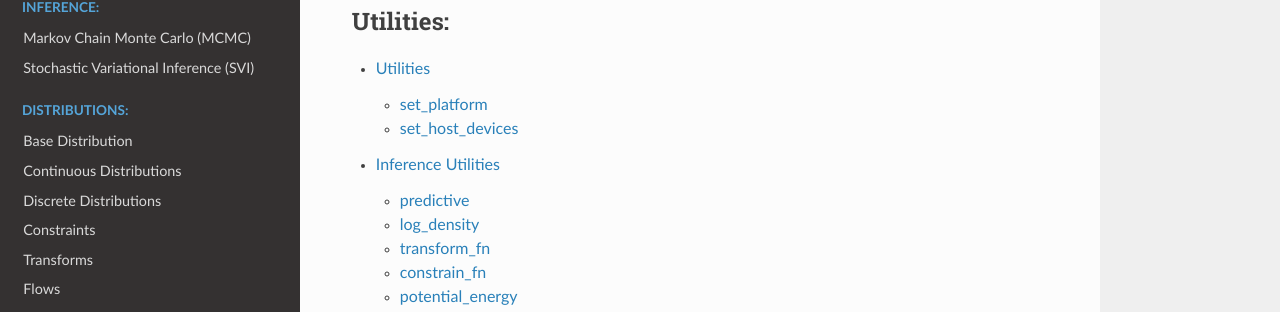
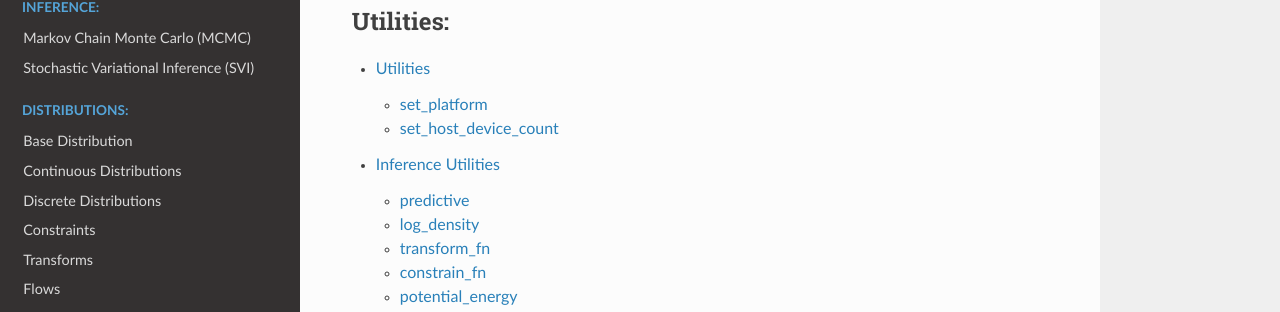
Before and after one commit to pyro-ppl/numpyro, a Sphinx documentation site: the page built from docs/source/index.rst, in a window 1280 px wide and 900 px high, scrolled down 3348 px. Shown: the part 139-451 px from the top of the window. Built offline with Sphinx 7.4.7 and the Read the Docs theme 2.0.0, drawn with Linux system fonts in a browser that asks for light colours.

Commit message:
run isort and fix legacy doc

```diff
--- a/docs/source/utilities.rst
+++ b/docs/source/utilities.rst
@@ -7,9 +7,9 @@ set_platform
 ------------
 .. autofunction:: numpyro.util.set_platform
 
-set_host_devices
-----------------
-.. autofunction:: numpyro.util.set_host_devices
+set_host_device_count
+---------------------
+.. autofunction:: numpyro.util.set_host_device_count
 
 Inference Utilities
 ===================
--- a/numpyro/__init__.py
+++ b/numpyro/__init__.py
@@ -1,5 +1,5 @@
+from numpyro import compat, diagnostics, distributions, handlers, infer, infer_util
 import numpyro.patch  # noqa: F401
-from numpyro import compat, diagnostics, distributions, handlers, infer, infer_util
 from numpyro.primitives import module, param, plate, sample
 from numpyro.util import set_host_device_count, set_platform
 from numpyro.version import __version__
```
